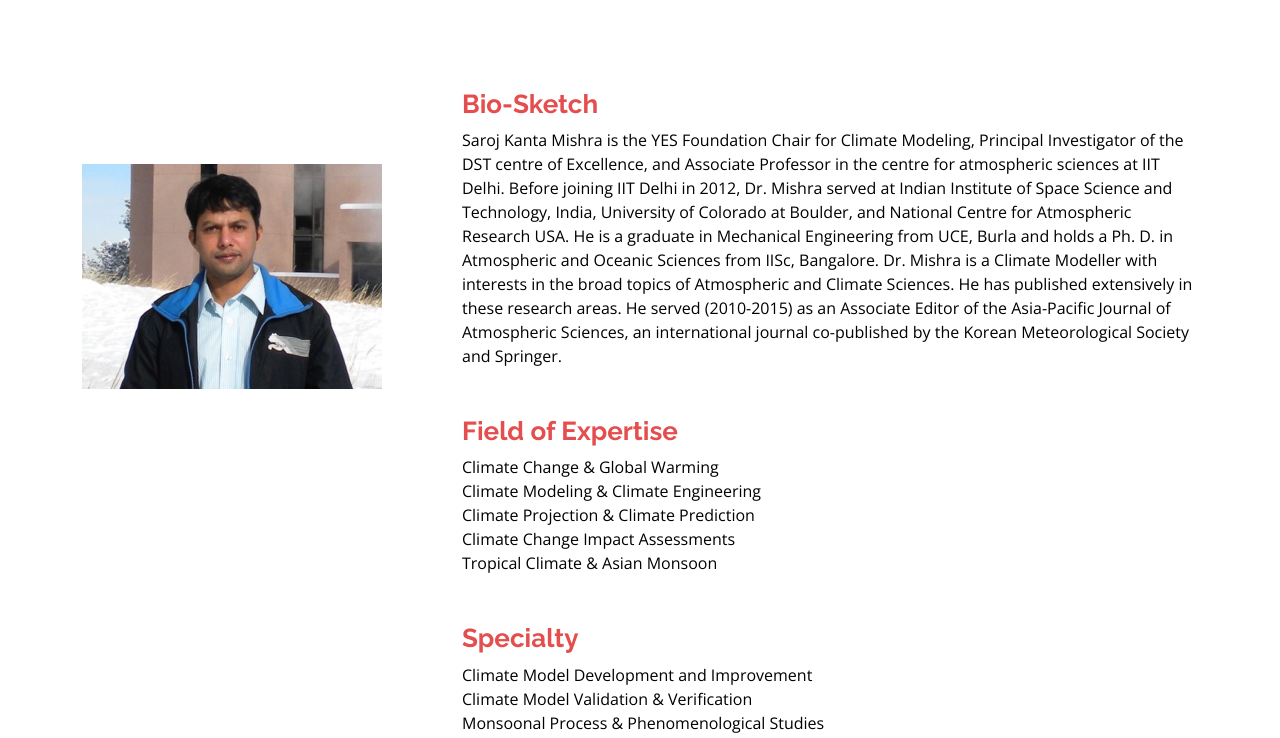
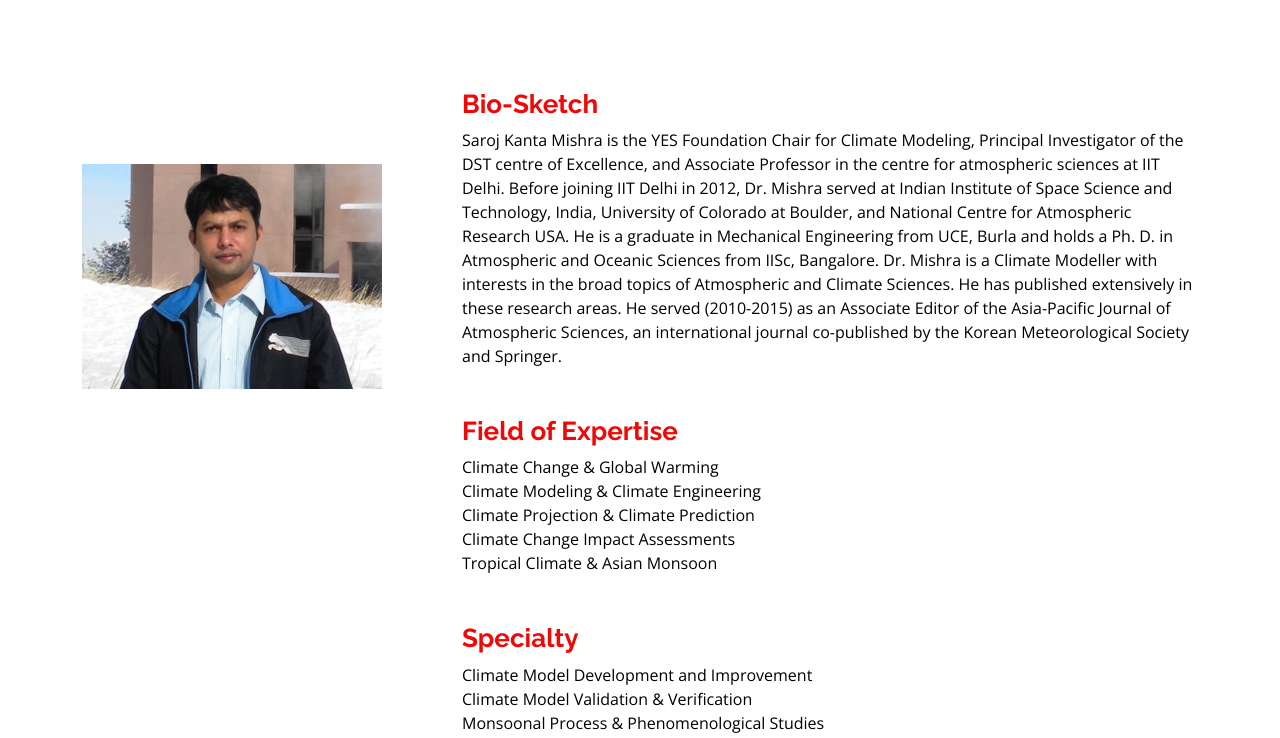
Before and after one commit to Aryan10333/SK-Mishra-Web, a plain HTML site: page Kelly/about.html in a window 1280 px wide. Shown: the part 61-799 px from the top of the page. Drawn offline with nearby package versions, Linux system fonts and the light colour scheme.

Commit message:
i am the one

```diff
--- a/Kelly/assets/css/style.css
+++ b/Kelly/assets/css/style.css
@@ -72,7 +72,7 @@ h6 {
 }
 
 #main h3 {
-  color: #e44e4e;
+  color: #f00808;
   font-weight: bold;
 }
 
```
